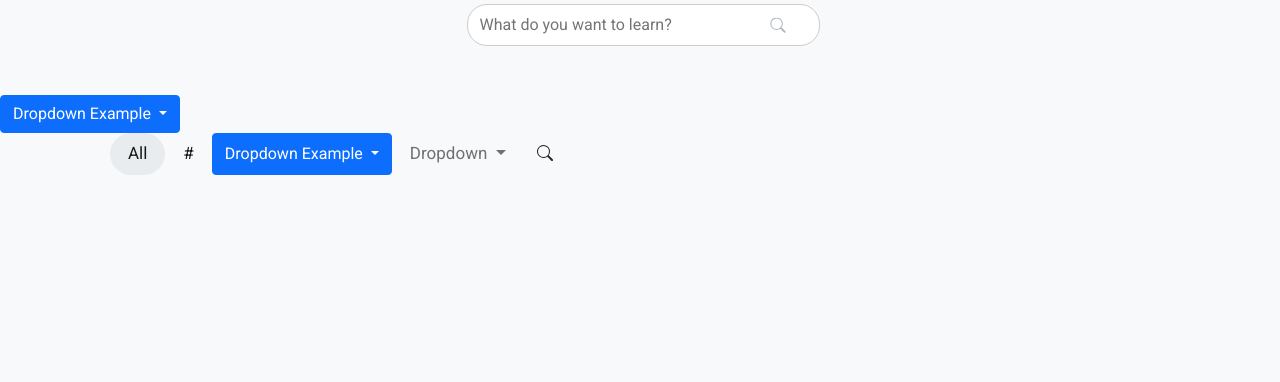
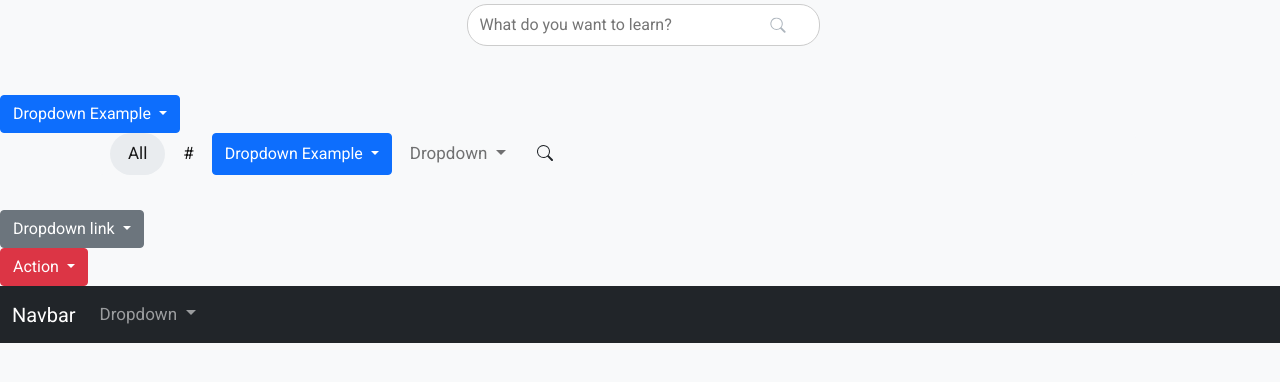
Before and after one commit to stevelab1/edusites, a Django app: page / in a window 1280 px wide. Shown: the part 138-520 px from the top of the page. Run offline with Django 3.2, Linux system fonts and the light colour scheme; data that the repository does not hold is empty; some libraries are stand-ins or nearby versions.

Commit message:
dropdown

```diff
--- a/courses/templates/courses/course/list.html
+++ b/courses/templates/courses/course/list.html
@@ -217,5 +217,53 @@ position-relative top-100 start-100 translate-middle-y
     </div>
 </div>
 
+<div class="dropdown">
+  <a class="btn btn-secondary dropdown-toggle" href="#" role="button" id="dropdownMenuLink" data-bs-toggle="dropdown" aria-expanded="false">
+    Dropdown link
+  </a>
+
+  <ul class="dropdown-menu" aria-labelledby="dropdownMenuLink">
+    <li><a class="dropdown-item" href="#">Action</a></li>
+    <li><a class="dropdown-item" href="#">Another action</a></li>
+    <li><a class="dropdown-item" href="#">Something else here</a></li>
+  </ul>
+</div>
+
+<!-- Example single danger button -->
+<div class="btn-group">
+  <button type="button" class="btn btn-danger dropdown-toggle" data-bs-toggle="dropdown" aria-expanded="false">
+    Action
+  </button>
+  <ul class="dropdown-menu">
+    <li><a class="dropdown-item" href="#">Action</a></li>
+    <li><a class="dropdown-item" href="#">Another action</a></li>
+    <li><a class="dropdown-item" href="#">Something else here</a></li>
+    <li><hr class="dropdown-divider"></li>
+    <li><a class="dropdown-item" href="#">Separated link</a></li>
+  </ul>
+</div>
+
+<nav class="navbar navbar-expand-lg navbar-dark bg-dark">
+  <div class="container-fluid">
+    <a class="navbar-brand" href="#">Navbar</a>
+    <button class="navbar-toggler" type="button" data-bs-toggle="collapse" data-bs-target="#navbarNavDarkDropdown" aria-controls="navbarNavDarkDropdown" aria-expanded="false" aria-label="Toggle navigation">
+      <span class="navbar-toggler-icon"></span>
+    </button>
+    <div class="collapse navbar-collapse" id="navbarNavDarkDropdown">
+      <ul class="navbar-nav">
+        <li class="nav-item dropdown">
+          <a class="nav-link dropdown-toggle" href="#" id="navbarDarkDropdownMenuLink" role="button" data-bs-toggle="dropdown" aria-expanded="false">
+            Dropdown
+          </a>
+          <ul class="dropdown-menu dropdown-menu-dark" aria-labelledby="navbarDarkDropdownMenuLink">
+            <li><a class="dropdown-item" href="#">Action</a></li>
+            <li><a class="dropdown-item" href="#">Another action</a></li>
+            <li><a class="dropdown-item" href="#">Something else here</a></li>
+          </ul>
+        </li>
+      </ul>
+    </div>
+  </div>
+</nav>
 
 {% endblock %}
```
